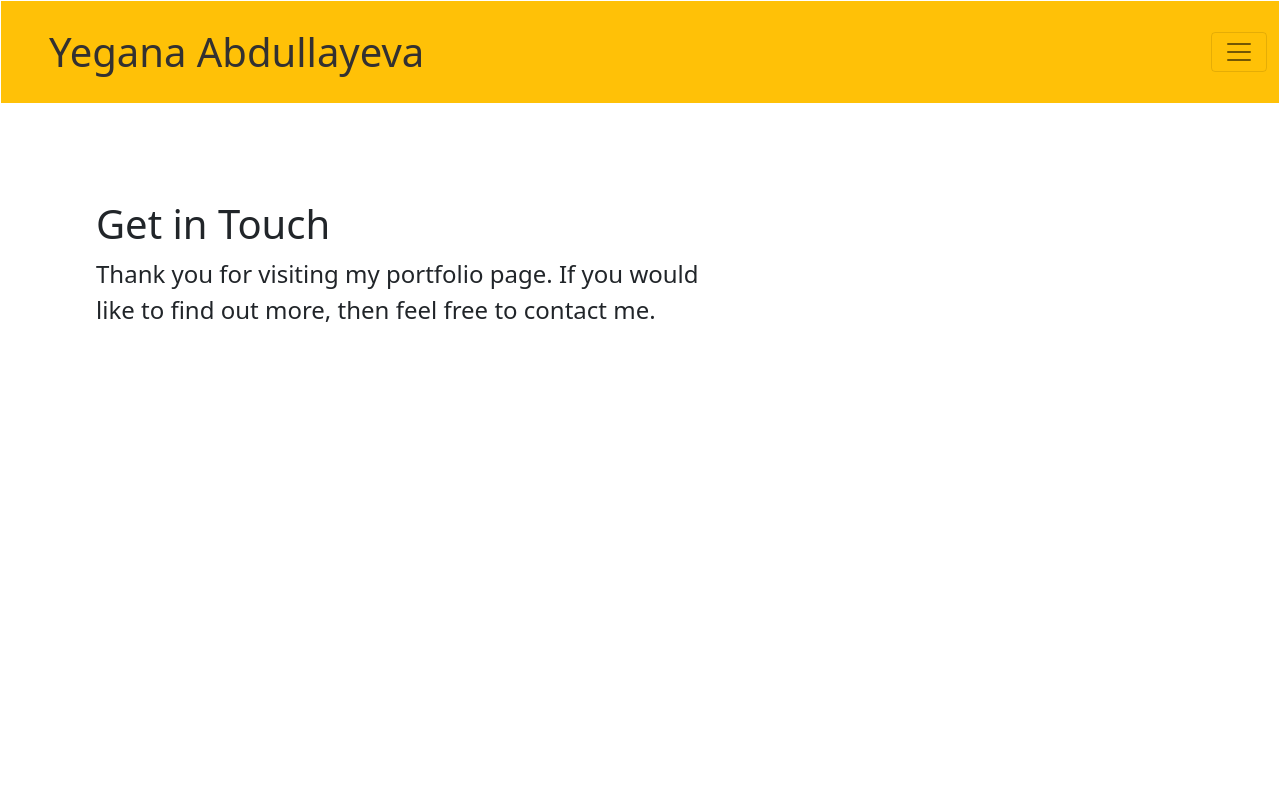
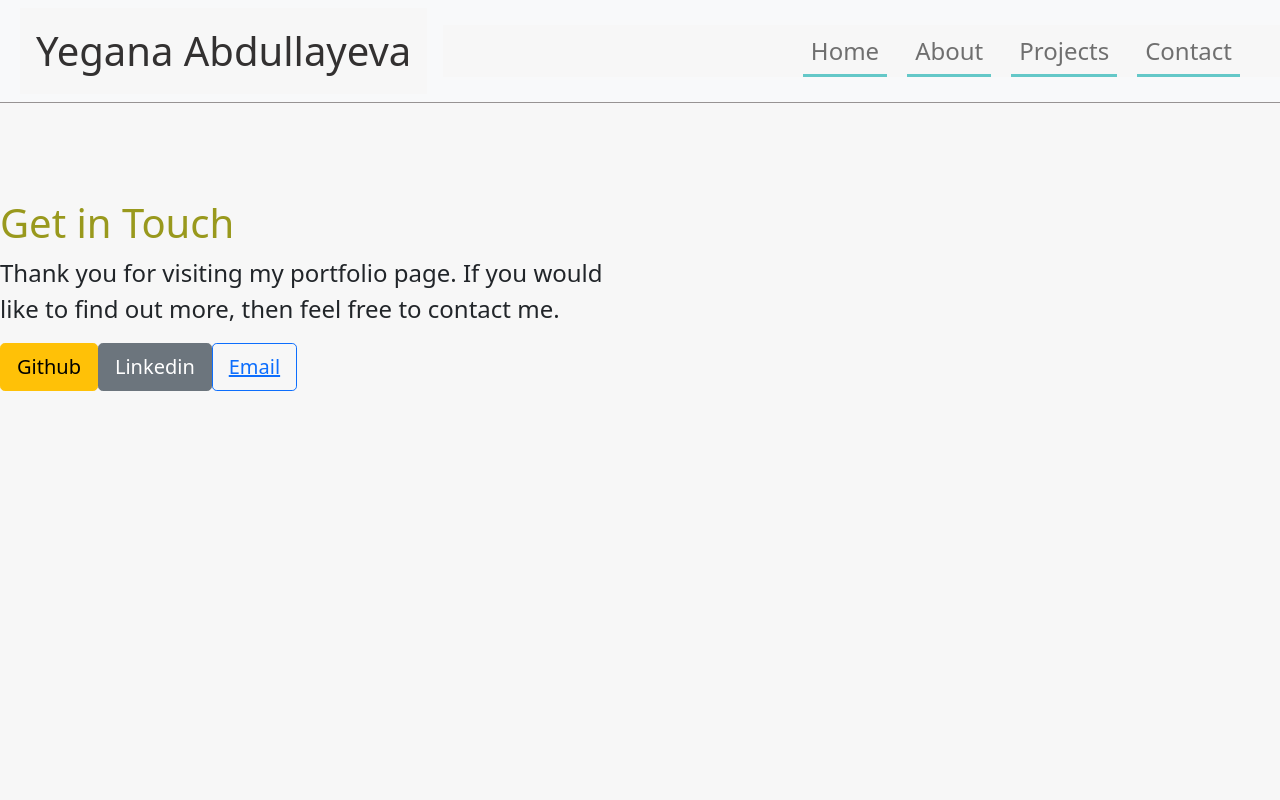
Before and after one commit to YeganaAbd/portfolio, a Next.js app: page /contact in a window 1280 px wide. Shown: the top 800 px of the page. Built offline with nearby package versions, Linux system fonts and the light colour scheme.

Commit message:
email, contact, colors

```diff
--- a/components/NavMenu/index.js
+++ b/components/NavMenu/index.js
@@ -9,28 +9,16 @@ export default function NavMenu() {
       className={styles.nav}
       collapseOnSelect
       expand="lg"
-      bg="warning"
+      bg="light"
       variant="light"
-      expand={false}
     >
-      <Container fluid>
       <Navbar.Brand style={{ marginLeft: "20px", fontSize: "30px" }}>
         <Nav.Link className={styles.brand} href="/">
           Yegana Abdullayeva
         </Nav.Link>
       </Navbar.Brand>
       <Navbar.Toggle aria-controls="responsive-navbar-nav" />
-        <Navbar.Offcanvas
-          id="offcanvasNavbar"
-          aria-labelledby="offcanvasNavbarLabel"
-          placement="end"
-        >
-          <Offcanvas.Header closeButton>
-            <Offcanvas.Title id="offcanvasNavbarLabel">
-              Offcanvas
-            </Offcanvas.Title>
-          </Offcanvas.Header>
-          <Offcanvas.Body>
+
       <Navbar.Collapse id="responsive-navbar-nav">
         <Nav
           style={{ marginRight: "20px", fontSize: "24px" }}
@@ -66,9 +54,6 @@ export default function NavMenu() {
           </Nav.Link>
         </Nav>
       </Navbar.Collapse>
-          </Offcanvas.Body>
-        </Navbar.Offcanvas>
-      </Container>
     </Navbar>
   );
 }
--- a/components/NavMenu/navmenu.module.css
+++ b/components/NavMenu/navmenu.module.css
@@ -1,5 +1,5 @@
 .nav {
-  border: 1px solid white;
+  border-bottom: 1px solid rgb(151, 147, 147);
 }
 
 .brand {
@@ -26,7 +26,7 @@
       rgba(255, 0, 180, 1),
       rgba(0, 100, 200, 1)
     );
-  background-size: 50% 3px, 0 3px;
+  background-size: 100% 3px, 0 3px;
   background-position: 0 100%, 0 100%;
   background-repeat: no-repeat;
   transition: background-size 400ms;
--- a/pages/contact.js
+++ b/pages/contact.js
@@ -1,22 +1,36 @@
 import NavMenu from "../components/NavMenu";
 import styles from "../styles/Contact.module.css";
+import Button from "react-bootstrap/Button";
 
 export default function Contact() {
   return (
-    <div>
+    <>
       <NavMenu />
+      <div className={styles.contactContainer}>
         <div className={styles.contact}>
-        <h1>Get in Touch</h1>
+          <h1 className={styles.h1}>Get in Touch</h1>
           <p>
             Thank you for visiting my portfolio page. If you would like to find
             out more, then feel free to contact me.
           </p>
         </div>
         <div className={styles.connect}>
-        <p>Github</p>
-        <p>Linkedin</p>
-        <p>Email</p>
+          <Button variant="warning" size="lg">
+            Github
+          </Button>
+          <Button variant="secondary" size="lg">
+            Linkedin
+          </Button>
+          <Button variant="outline-primary" size="lg">
+            <a
+              styles={{ backgroundColor: "blue" }}
+              href="mailto:abd.yegane@gmail.com"
+            >
+              Email
+            </a>
+          </Button>
         </div>
       </div>
+    </>
   );
 }
--- a/pages/projects.js
+++ b/pages/projects.js
@@ -27,7 +27,7 @@ export default function Projects() {
             return (
               <Carousel.Item className={styles.carouselItem} key={pr.id}>
                 <div className={styles.info}>
-                  <h1>{pr.projectName}</h1>
+                  <h1 className={styles.projectName}>{pr.projectName}</h1>
                   <h4>Teck stack</h4>
                   <p>{pr.techStack}</p>
                   <h5> Project Description </h5>
--- a/styles/Contact.module.css
+++ b/styles/Contact.module.css
@@ -1,14 +1,18 @@
-.contact {
-  float: left;
-  margin: 6rem;
+.contactContainer {
+  display: flex;
+  flex-direction: column;
+  flex-wrap: wrap;
+  margin-top: 6rem;
   width: 40rem;
   height: 35rem;
+}
+.contact {
+  /* float: left; */
   font-size: 24px;
 }
 
 .connect {
-  float: right;
-  margin: 6rem;
-  width: 40rem;
-  height: 35rem;
 }
+.h1 {
+  color: rgb(153, 153, 29);
+}
--- a/styles/globals.css
+++ b/styles/globals.css
@@ -1,3 +1,6 @@
+* {
+  background-color: #f7f7f7;
+}
 html,
 body {
   padding: 0;
```
Also changed, not shown: styles/projects.module.css (+5 -2 lines). Lines whose indentation alone changed are shown as unchanged.
